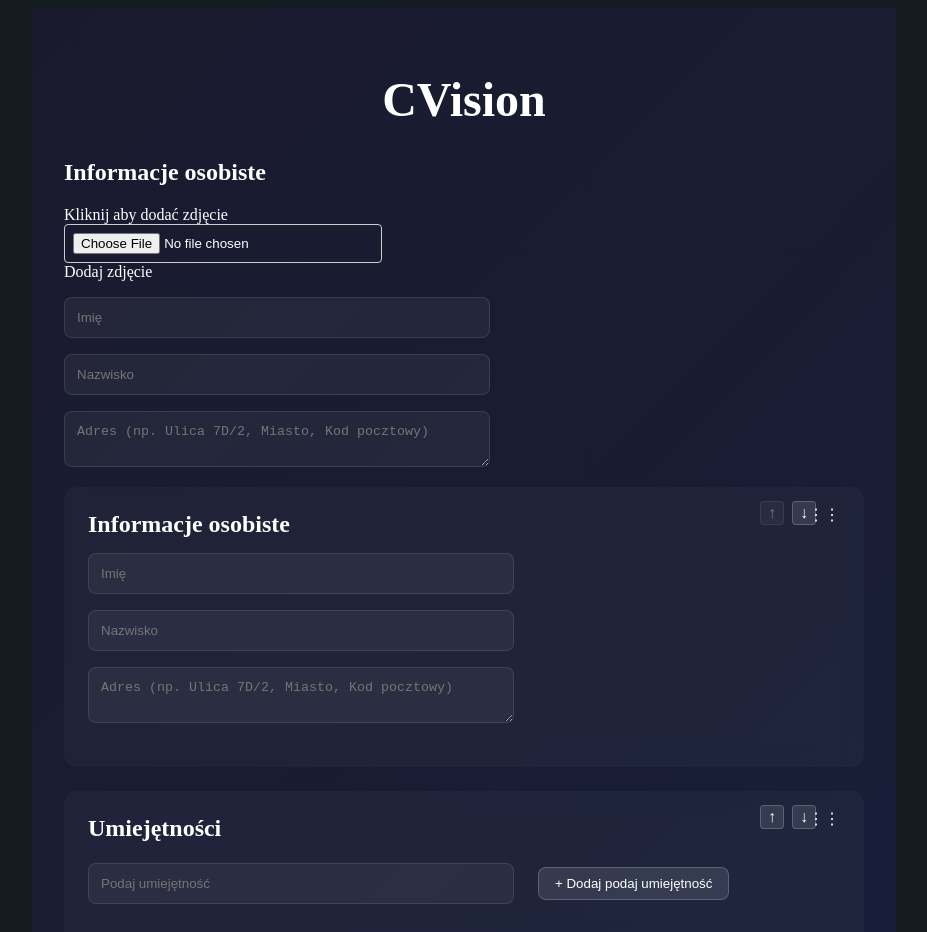
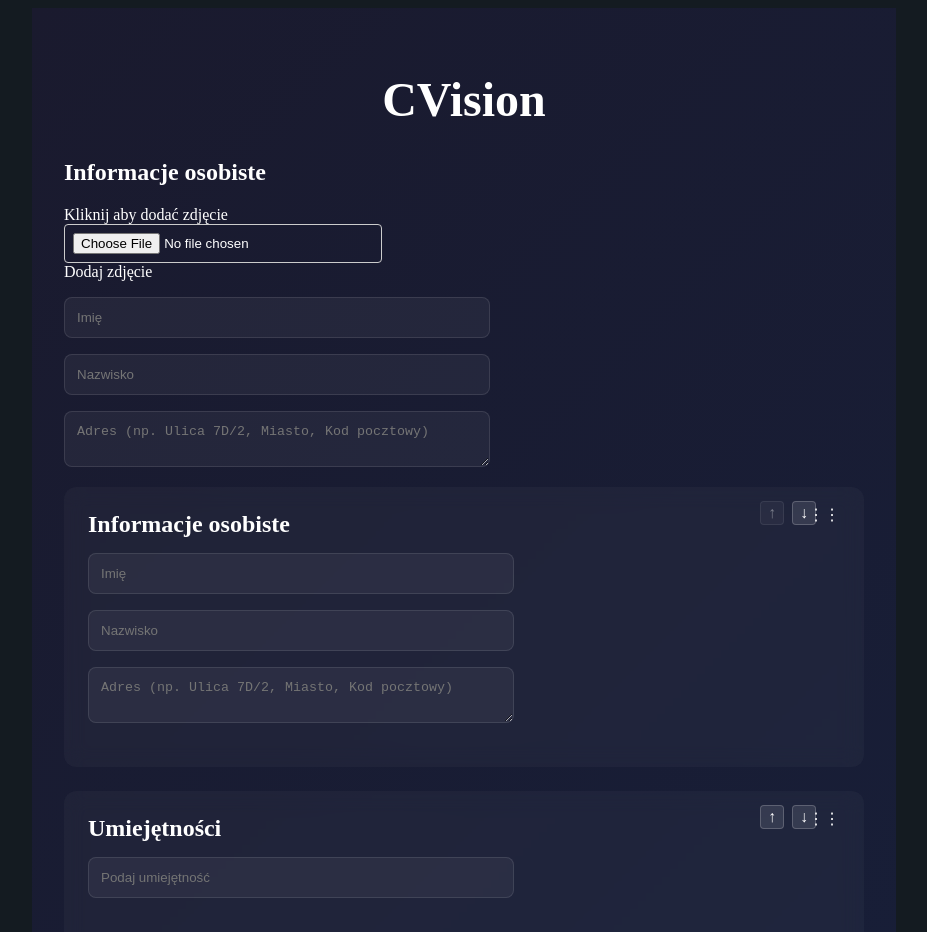
Before and after one commit to domintes/CVision, a React (Vite) app: page / in a window 1280 px wide. Shown: the top 932 px of the page, without its empty margins (176-1103 px from the left). Built offline with nearby package versions, Linux system fonts and the light colour scheme.

Commit message:
fix skills and interest add button function

```diff
--- a/src/App.scss
+++ b/src/App.scss
@@ -218,6 +218,21 @@
       border-radius: 8px;
     }
   }
+
+  .input-list {
+    list-style: none;
+    padding: 0;
+    margin: 0;
+
+    li {
+      margin-bottom: 10px;
+
+      input {
+        width: 100%;
+        max-width: 400px;
+      }
+    }
+  }
 }
 
 button.test-button {
--- a/src/components/CVisionSection.jsx
+++ b/src/components/CVisionSection.jsx
@@ -59,15 +59,13 @@
     const config = sectionConfig[category];
     if (!config) return;
 
-    if (config.isArray && config.inputs?.[0]?.isArray) {
-      const atom = getAtomByCategory(category);
-      const [values, setValues] = atom;
+    if (config.inputs?.[0]?.isArray) {
+      const [values, setValues] = getAtomByCategory(category);
       if (values.length < (config.inputs[0].maxItems || Infinity)) {
         setValues([...values, '']);
       }
     } else if (config.isArray) {
-      const atom = getAtomByCategory(category);
-      const [values, setValues] = atom;
+      const [values, setValues] = getAtomByCategory(category);
       const newItem = config.inputs.reduce((acc, input) => {
         acc[input.name] = '';
         return acc;
@@ -101,7 +99,7 @@
 
     const [values] = getAtomByCategory(sectionId);
 
-    return config.inputs?.map(input => {
+    return config.inputs?.map((input, inputIndex) => {
       if (sectionId === 'personalInfo') {
         const InputComponent = input.type === 'textarea' ? 'textarea' : 'input';
         return (
@@ -126,16 +124,21 @@
           />
         );
       } else if (input.isArray) {
-        return values.map((value, idx) => (
+        return (
+          <ul key={`${sectionId}-list-${inputIndex}`} className="input-list">
+            {values.map((value, idx) => (
+              <li key={`${sectionId}-${input.name}-${idx}`}>
                 <input
-            key={`${input.name}-${idx}`}
                   type={input.type}
                   placeholder={input.placeholderText}
-            value={value}
+                  value={value || ''}
                   onChange={(e) => handleInputChange(e, null, idx, sectionId)}
                   className="input"
                 />
-        ));
+              </li>
+            ))}
+          </ul>
+        );
       }
       return null;
     });
```
Lines whose indentation alone changed are shown as unchanged.
